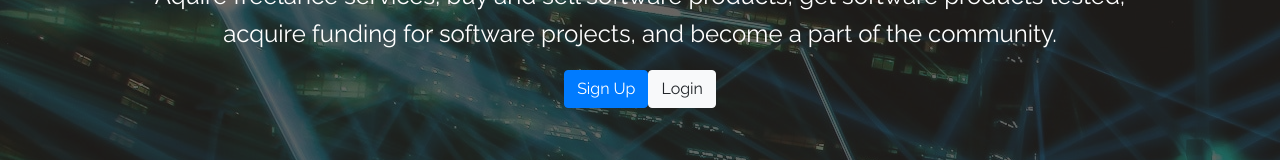
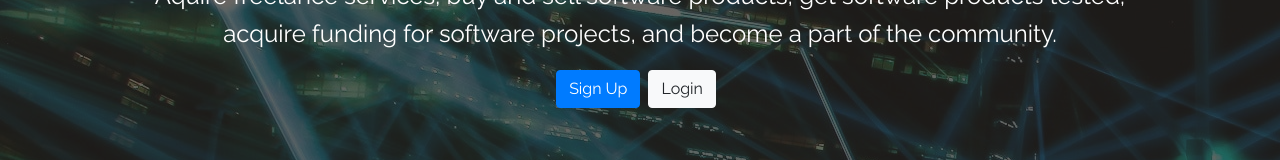
Before and after one commit to zeeshan987/TechZCruit, a React (Create React App) app in the folder client/: page / in a window 1280 px wide. Shown: the part 404-564 px from the top of the page. Built offline with nearby package versions, Linux system fonts and the light colour scheme; no server answers.

Commit message:
Modified files to work according to app

```diff
--- a/client/src/App.css
+++ b/client/src/App.css
@@ -74,6 +74,9 @@
 }
 .text-primary {
   color: #1885a0;
+}
+.btn {
+  margin-right: 0.5rem;
 }
 .dark-overlay {
   background: rgba(42, 37, 34, 0.7);
@@ -245,7 +248,7 @@ section:empty {
 }
 
 /* CROWDFUNDING MODULE */
-/* .carousal-size {
+.carousal-size {
   height: '115px';
   width: '115px';
 }
@@ -359,10 +362,10 @@ section:empty {
 }
 .dropdown:hover .dropdown-content {
   display: block;
-} */
+}
 
 /* Campagn page */
-/* .navlink {
+.navlink {
   margin: 10px;
   margin-left: auto;
   margin-right: auto;
@@ -376,11 +379,11 @@ section:empty {
 .cambox-2 {
   flex: 1;
   background: rgba(204, 204, 204, 0.63);
-} */
+}
 
 /* CROWDFUNDING MODULE 1 */
 /* Search Bar */
-/* .searchbar {
+.searchbar {
   margin-bottom: auto;
   margin-top: auto;
   height: 4 0px;
@@ -422,10 +425,10 @@ section:empty {
   border-radius: 50%;
   color: white;
   text-decoration: none;
-} */
+}
 
 /* transition */
-/* .card-product__imgOverlay {
+.card-product__imgOverlay {
   background: rgba(255, 255, 255, 0.5);
   position: absolute;
   bottom: 0;
@@ -539,4 +542,4 @@ section:empty {
 }
 .card-product__imgOverlay {
   margin-bottom: 0rem;
-} */
+}
--- a/client/src/components/layout/Navbar.js
+++ b/client/src/components/layout/Navbar.js
@@ -14,7 +14,6 @@ const Navbar = ({ auth: { isAuthenticated, loading, user }, logout }) => {
   const authLinks = (
     <Nav className='ml-auto'>
       <NavDropdown title='Crowdfunding'>
-        <NavDropdown.Item href='/crowdfunding'>Homepage</NavDropdown.Item>
         <NavDropdown.Item href='/crowdfunding/homepage'>
           Homepage
         </NavDropdown.Item>
```
